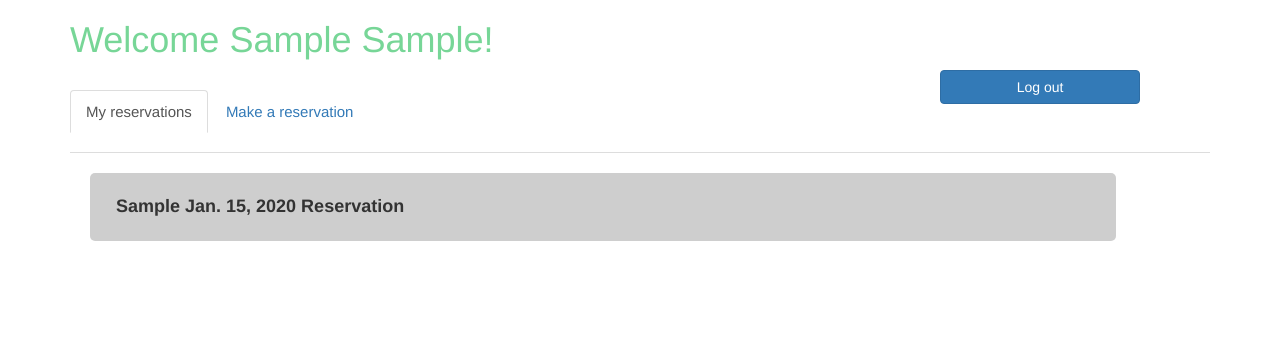
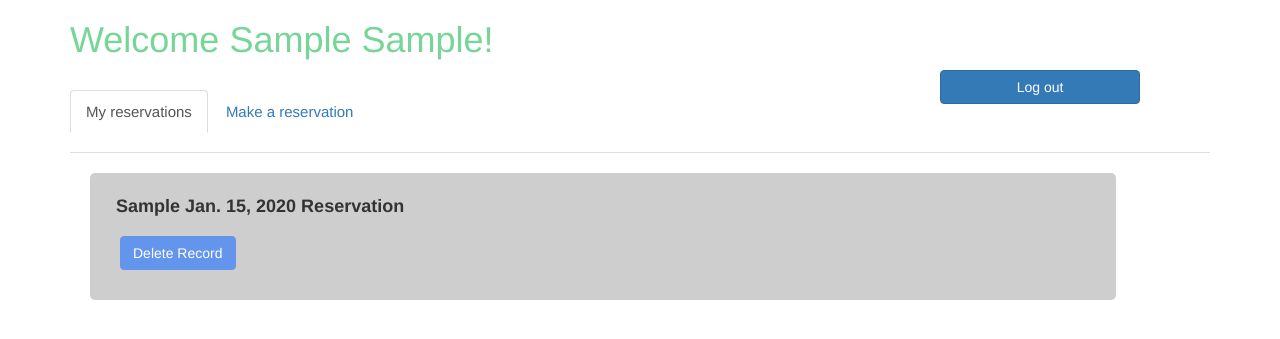
Before and after one commit to tjaved573/Hotel-Management-System, a Django app: page /guest/1/ in a window 1280 px wide. Shown: the top 339 px of the page. Run offline with Django 3.2, Linux system fonts and the light colour scheme; tables that the repository leaves empty hold one stand-in row (values such as "Sample post"); some libraries are stand-ins or nearby versions.

Commit message:
Added option to delete a reservation via an SP

```diff
--- a/guest/static/guest/style.css
+++ b/guest/static/guest/style.css
@@ -66,6 +66,13 @@ input {
     right: 10em;
 }
 
+.delete-button {
+    background-color:cornflowerblue;
+    border-color:cornflowerblue;
+    margin: 10px;
+    margin-top: 15px;
+}
+
 .form-div {
     text-align: left;
     width: 90%;
--- a/guest/templates/guest/home.html
+++ b/guest/templates/guest/home.html
@@ -38,6 +38,9 @@
             <p>Total: {{ reservation.total }}</p>
         </div>
         {% endif %}
+        <form method="GET">
+            <button type="submit" name="delete_reservation" class="btn btn-primary delete-button" value="{{ reservation.reservation_id }}">Delete Record</button>
+        </form>
     </div>
     {% endfor %}
 {% endblock content %}
--- a/guest/views.py
+++ b/guest/views.py
@@ -26,6 +26,13 @@ def home(request, guest_id):
             room_feature_set.append(features)
 
         selected_res_info = zip(selected_rooms, room_feature_set)
+
+    elif "delete_reservation" in request.GET:
+        del_res_id = int(request.GET.get('delete_reservation'))
+        print(f"\nTrying to delete reservation {del_res_id}\n")
+        with connection.cursor() as cursor:
+            cursor.callproc('DeleteReservation', [del_res_id])  # Calling the DeleteReservation stored procedure
+
 
     hotels = []
     for reservation in reservations:
@@ -78,8 +85,8 @@ def make_reservation(request, guest_id):
     success = -1    # Variable used to determine what message should be shown
     if request.POST:
         if reservation_form.is_valid():
-            cursor = connection.cursor()
-            cursor.execute('SET TRANSACTION ISOLATION LEVEL REPEATABLE READ')
+            with connection.cursor() as cursor:
+                cursor.execute('SET TRANSACTION ISOLATION LEVEL REPEATABLE READ')
 
             next_res_pk = None
 
@@ -97,7 +104,7 @@ def make_reservation(request, guest_id):
                     feature_total = sum([rel.feature.price for rel in room_feature_rel])
                     total = (room.price_per_night + feature_total) * duration
 
-                    next_res_pk = len(Reservation.objects.all() or []) + 1
+                    next_res_pk = len(Reservation.objects.all() or []) + 1  # TODO: This needs to change ASAP
                     new_reservation = Reservation(
                         reservation_id = next_res_pk,
                         guest_id=guest_id,
@@ -109,7 +116,7 @@ def make_reservation(request, guest_id):
                     )
                     new_reservation.save()
 
-                    next_res_room_rel_pk = len(ReservationRoomRel.objects.all() or []) + 1
+                    next_res_room_rel_pk = len(ReservationRoomRel.objects.all() or []) + 1  # TODO: This needs to change ASAP
                     new_res_room_rel = ReservationRoomRel(id=next_res_room_rel_pk, reservation=new_reservation, room=room)
                     new_res_room_rel.save()
             except IntegrityError:
```
Also changed, not shown: delete_reservation_sp.sql (added, +13 -0 lines).
